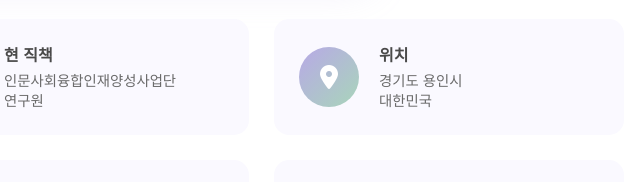
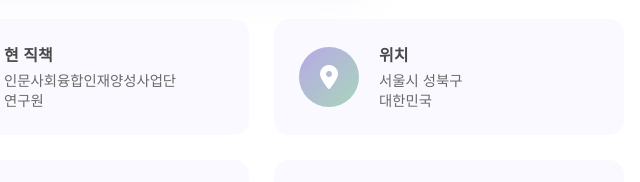
Before and after one commit to t01022061651-cloud/homepege, a plain HTML site: page index.html in a window 1280 px wide. Shown: the part 6976-7158 px from the top of the page, 566-1206 px from the left. Drawn offline with nearby package versions, Linux system fonts and the light colour scheme.

Commit message:
Update index.html

```diff
--- a/index.html
+++ b/index.html
@@ -519,7 +519,7 @@
                             </div>
                             <div class="info-text">
                                 <h4>위치</h4>
-                                <p>경기도 용인시</p>
+                                <p>서울시 성북구</p>
                                 <p>대한민국</p>
                             </div>
                         </div>
```
